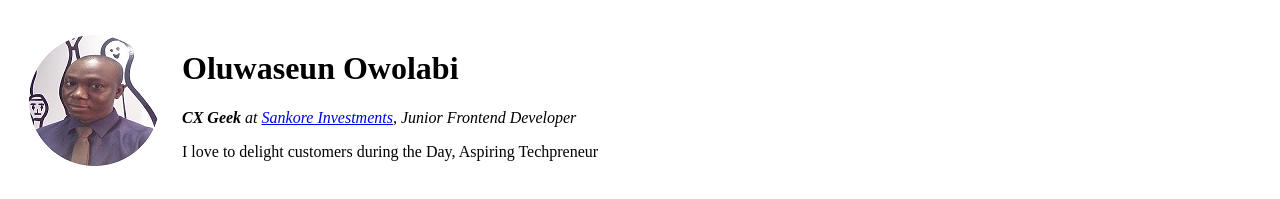
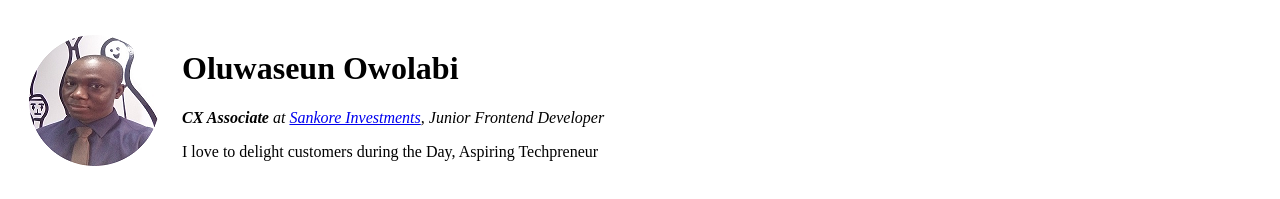
Before and after one commit to seunaowolabi/cv, a plain HTML site: page index.html in a window 1280 px wide. Shown: the top 199 px of the page. Drawn offline with Linux system fonts and the light colour scheme.

Commit message:
Update index.html

```diff
--- a/index.html
+++ b/index.html
@@ -9,7 +9,7 @@
       <tr>
         <td><img src="images/Ayo.png" alt="seun profile picture"></td>
         <td><h1>Oluwaseun Owolabi</h1>
-        <p><em><strong>CX Geek</strong> at <a href="https://www.sankore.com">Sankore Investments</a>, Junior Frontend Developer</em></p>
+        <p><em><strong>CX Associate</strong> at <a href="https://www.sankore.com">Sankore Investments</a>, Junior Frontend Developer</em></p>
         <p>I love to delight customers during the Day, Aspiring Techpreneur</p></td>
       </tr>
     </table>
```
